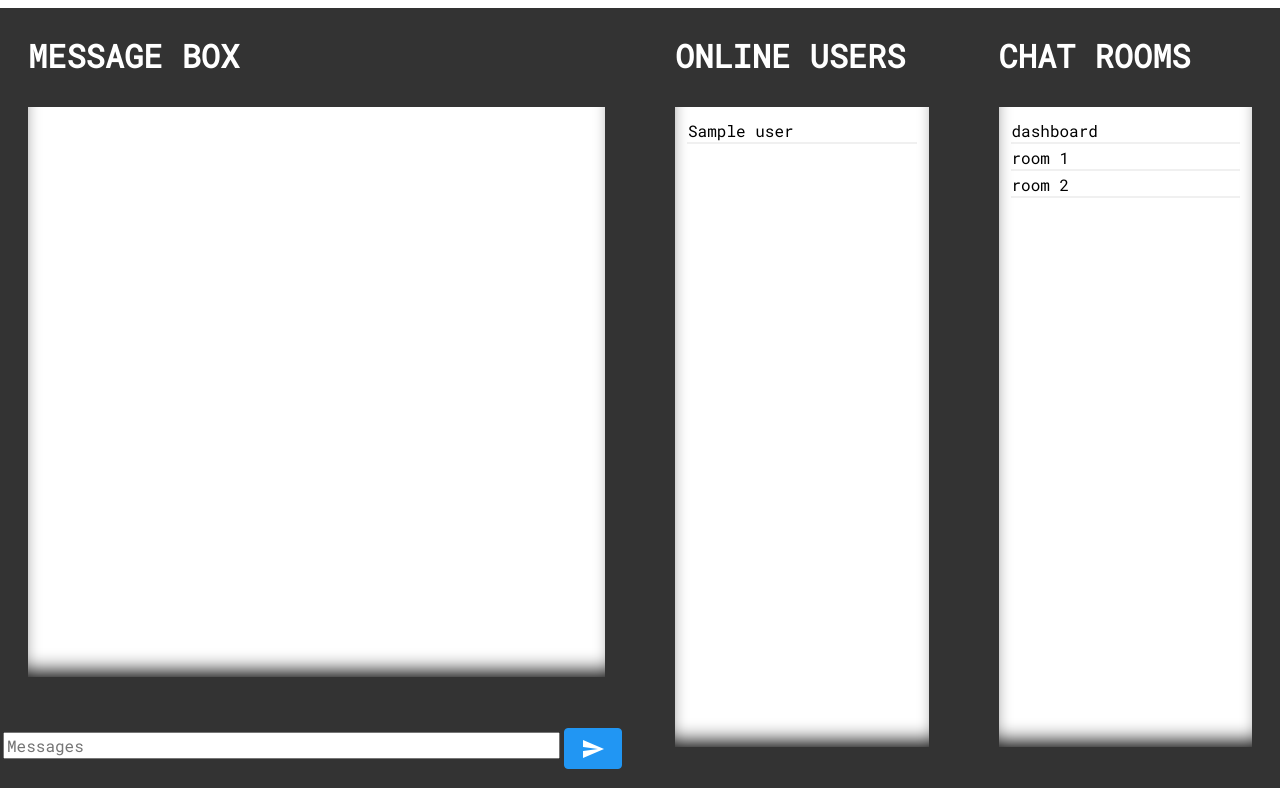
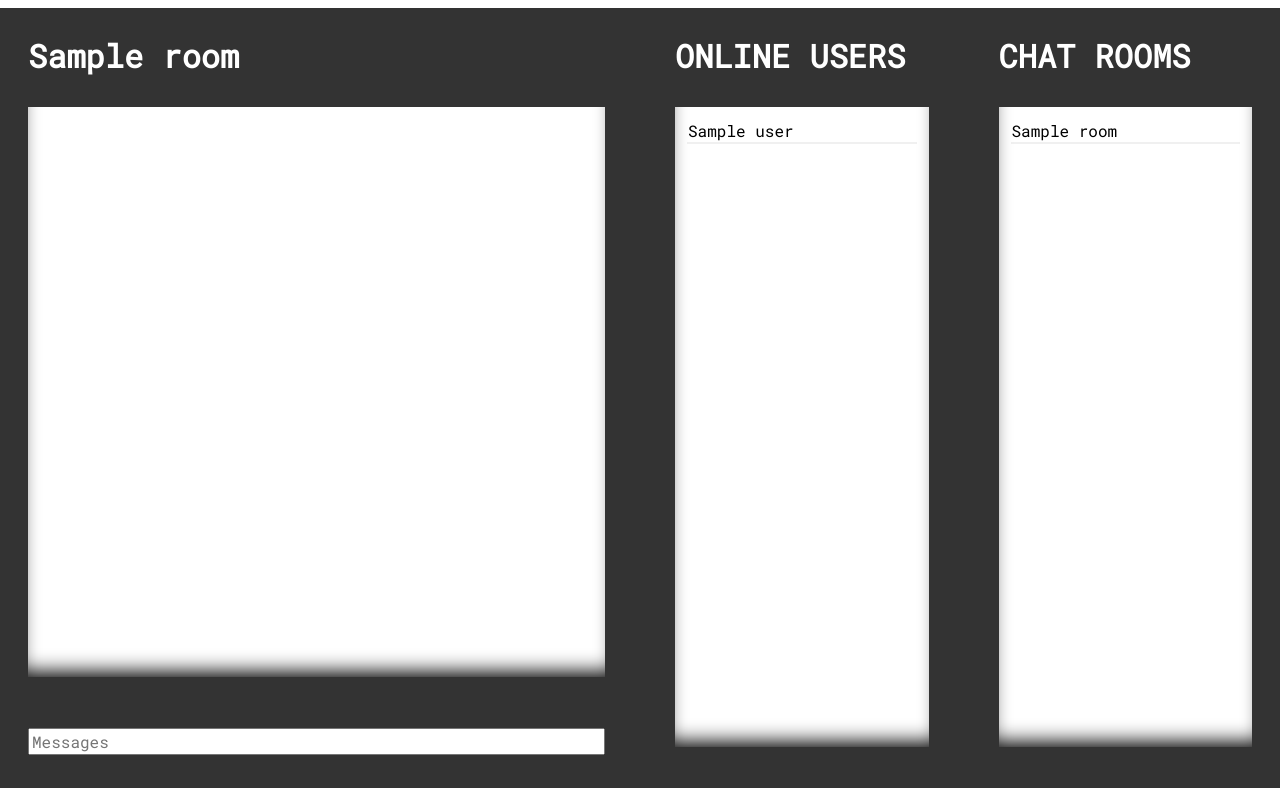
Before and after one commit to idzharbae/py-chat, a Flask app: template templates/dashboard.html in a window 1280 px wide. Run offline with Flask 2, Linux system fonts and the light colour scheme; the template is opened without the code that fills it: most values are stand-ins (such as "Sample title", 1, 10 or a date in 2020).

Commit message:
Better scroll and add rooms array

```diff
--- a/app.py
+++ b/app.py
@@ -4,6 +4,7 @@ from flask_socketio import SocketIO
 app = Flask(__name__)
 app.config['SECRET_KEY'] = 'vnkdjnfjknfl1232#'
 socketio = SocketIO(app)
+rooms = ['dashboard','random','work']
 connectedUsers = {}
 
 @app.route('/')
@@ -16,7 +17,7 @@ def login():
 def sessions(room):
 	if 'username' not in request.cookies:
 		return redirect(url_for('login'))
-	return render_template('dashboard.html', user='world', connectedUsers=connectedUsers, room=room)
+	return render_template('dashboard.html', user='world', connectedUsers=connectedUsers, room=room, rooms=rooms)
 
 @socketio.on('connection-event')
 def connectionEvent():
--- a/static/css/styles.css
+++ b/static/css/styles.css
@@ -52,8 +52,9 @@ html [type="button"],
 }
 
 .message{
+  margin-left: 25px;
   font-family: 'Roboto Mono';
-	width: calc(100% - 70px);
+	width: calc(100% - 50px);
 }
 
 .btn {
--- a/templates/chatbox/footer.html
+++ b/templates/chatbox/footer.html
@@ -1,6 +1,3 @@
 <form action="" method="POST" id="messageInput">
 	<input type="text" class="message" placeholder="Messages"/>
-	<button type="submit" class="btn btn-primary">
-    <i class="material-icons">send</i>
-    </button>
 </form>
--- a/templates/chatbox/layout.html
+++ b/templates/chatbox/layout.html
@@ -1,6 +1,6 @@
 
 <div class='chatbox'>
-	<h1>MESSAGE BOX</h1>
+	<h1>{{room}}</h1>
 	{% block content %}
 	{% endblock %}
 </div>
--- a/templates/rooms/rooms.html
+++ b/templates/rooms/rooms.html
@@ -5,15 +5,11 @@
 <div id="roomBox" class="roomBox">
 	<table>
 		<tbody>
-			<tr><td onclick="goto('dashboard');">
-				dashboard
+			{% for r in rooms %}
+			<tr><td onclick="goto('{{r}}');">
+				{{r}}
 			</td></tr>
-			<tr><td onclick="goto('1');">
-				room 1
-			</td></tr>
-			<tr><td onclick="goto('2');">
-				room 2
-			</td></tr>
+			{% endfor %}
 		</tbody>
 	</table>
 </div>
--- a/templates/scripts.html
+++ b/templates/scripts.html
@@ -33,8 +33,12 @@
   })
 
   socket.on( 'message-broadcast-'+room, function( msg ) {
+    var scrollBottom = false;
+    if(mB.scrollHeight - (mB.scrollTop + mB.clientHeight) < 2)
+      scrollBottom = true;
     $( 'div.message_holder' ).append( '<div><b style="color: #000">'+msg.user_name+':</b> '+msg.message+'</div>' )
-    mB.scrollTop = mB.scrollHeight;
+    if(scrollBottom)
+      mB.scrollTop = mB.scrollHeight;
   })
 
   function addMessageInputListener(socket){
```
